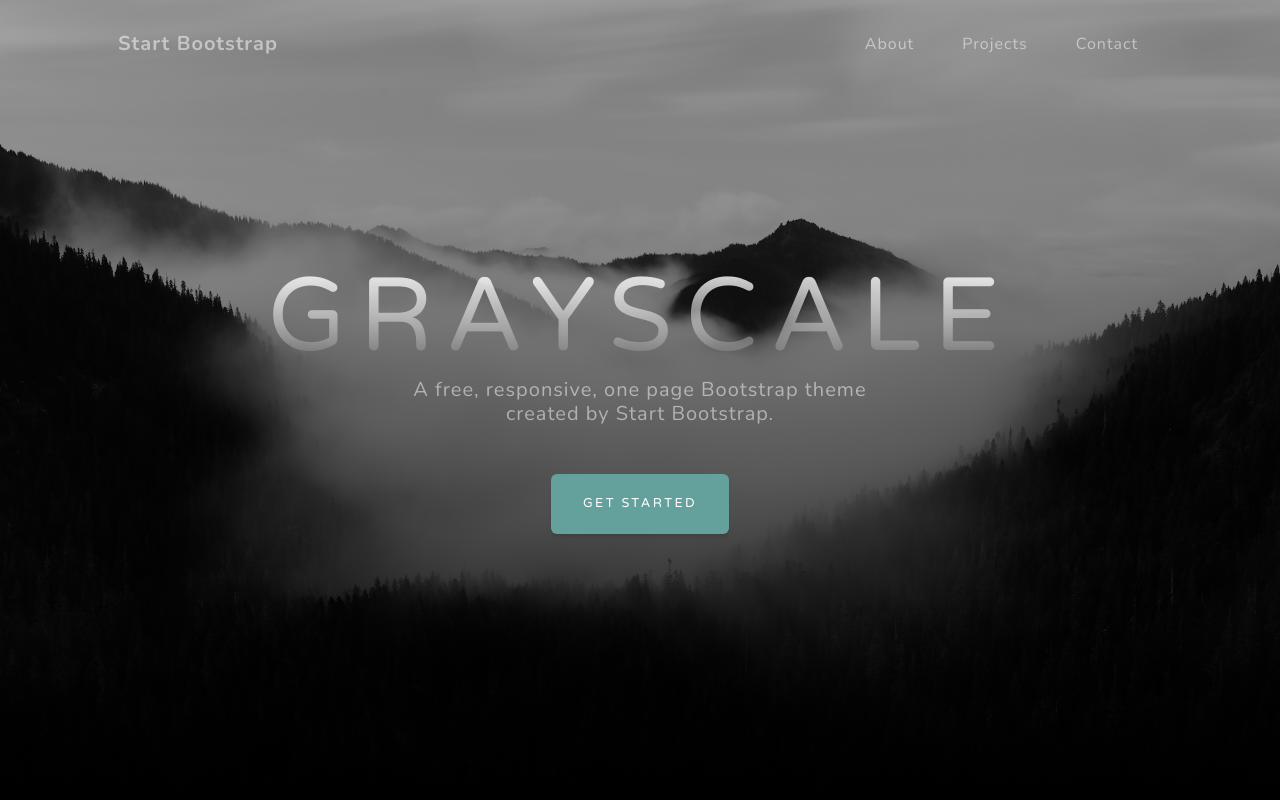
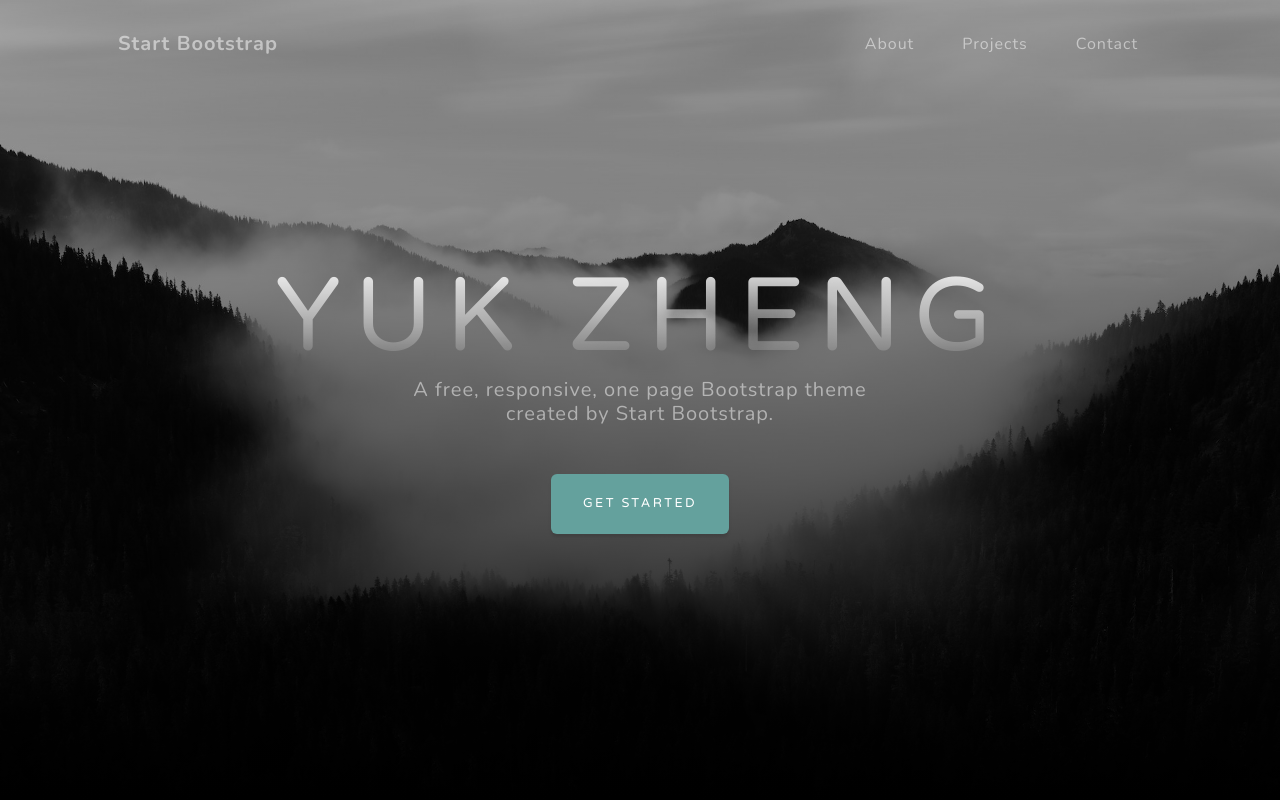
Before and after one commit to Yuki103388/Portofolio, a plain HTML site: page index.html in a window 1280 px wide. Shown: the top 800 px of the page. Drawn offline with nearby package versions, Linux system fonts and the light colour scheme.

Commit message:
titel veranderd

```diff
--- a/index.html
+++ b/index.html
@@ -5,7 +5,7 @@
         <meta name="viewport" content="width=device-width, initial-scale=1, shrink-to-fit=no" />
         <meta name="description" content="" />
         <meta name="author" content="" />
-        <title>Grayscale - Start Bootstrap Theme</title>
+        <title>Grayscale - Yuk Zheng</title>
         <link rel="icon" type="image/x-icon" href="assets/favicon.ico" />
         <!-- Font Awesome icons (free version)-->
         <script src="https://use.fontawesome.com/releases/v6.3.0/js/all.js" crossorigin="anonymous"></script>
@@ -38,7 +38,7 @@
             <div class="container px-4 px-lg-5 d-flex h-100 align-items-center justify-content-center">
                 <div class="d-flex justify-content-center">
                     <div class="text-center">
-                        <h1 class="mx-auto my-0 text-uppercase">Grayscale</h1>
+                        <h1 class="mx-auto my-0 text-uppercase">Yuk Zheng</h1>
                         <h2 class="text-white-50 mx-auto mt-2 mb-5">A free, responsive, one page Bootstrap theme created by Start Bootstrap.</h2>
                         <a class="btn btn-primary" href="#about">Get Started</a>
                     </div>
```
